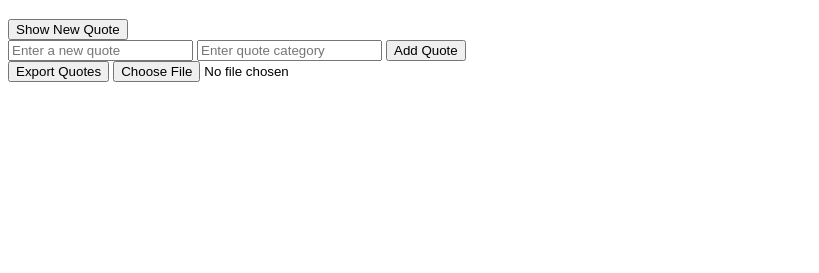
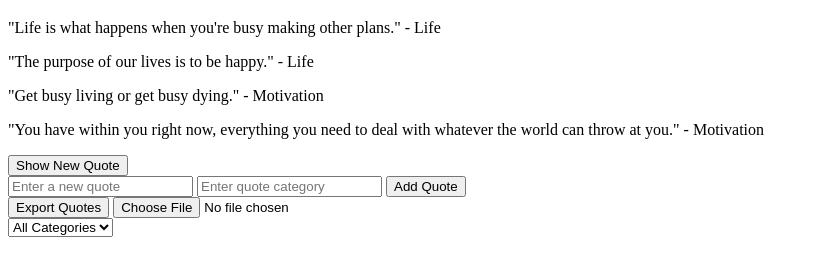
Before and after one commit to Ahmedelhadidyy/alx_fe_javascript, a plain HTML site: page dom-manipulation/index.html in a window 1280 px wide. Shown: the part 61-334 px from the top of the page, without its empty margins (0-819 px from the left). Drawn offline with Linux system fonts and the light colour scheme.

Commit message:
first commit

```diff
--- a/dom-manipulation/index.html
+++ b/dom-manipulation/index.html
@@ -19,6 +19,10 @@
     <button id="exportQuotes">Export Quotes</button>
     <input type="file" id="importFile" accept=".json" onchange="importFromJsonFile(event)" />
 </div>
+<select id="categoryFilter" onchange="filterQuotes()">
+  <option value="all">All Categories</option>
+  <!-- Dynamically populated categories -->
+</select>
   <script src="script.js"></script>
 </body>
 </html>
--- a/dom-manipulation/script.js
+++ b/dom-manipulation/script.js
@@ -12,6 +12,7 @@ const quotes = [
   const newQuoteText = document.getElementById('newQuoteText');
   const newQuoteCategory = document.getElementById('newQuoteCategory');
   const addQuotebtn = document.getElementById('addQuoteBtn');
+  const categoryFilter = document.getElementById('categoryFilter');
 
 function showRandomQuote(){
     const randomIndex = Math.floor(Math.random() * quotes.length);
@@ -66,5 +67,31 @@ function importFromJsonFile(event) {
   };
   fileReader.readAsText(event.target.files[0]);
 }
-const exportQuotesButton= document.getElementById('exportQuotes')
+const exportQuotesButton= document.getElementById('exportQuotes');
 exportQuotesButton.addEventListener('click', exportQuotes);
+
+
+function populateCategories() {
+  const categories = new Set(quotes.map(quote => quote.category));
+  categoryFilter.innerHTML = '<option value="all">All Categories</option>';
+  categories.forEach(category => {
+      const option = document.createElement('option');
+      option.value = category;
+      option.textContent = category;
+      categoryFilter.appendChild(option);
+  });
+
+  const savedCategory = localStorage.getItem('selectedCategory');
+  if (savedCategory) {
+      categoryFilter.value = savedCategory;
+      filterQuotes();
+  }
+}
+function filterQuotes() {
+  const selectedCategory = categoryFilter.value;
+  localStorage.setItem('selectedCategory', selectedCategory);
+  const filteredQuotes = selectedCategory === 'all' ? quotes : quotes.filter(quote => quote.category === selectedCategory);
+  quoteDisplay.innerHTML = filteredQuotes.length ? filteredQuotes.map(quote => `<p>"${quote.text}" - ${quote.category}</p>`).join('') : '<p>No quotes available.</p>';
+}
+populateCategories();
+filterQuotes();
```
